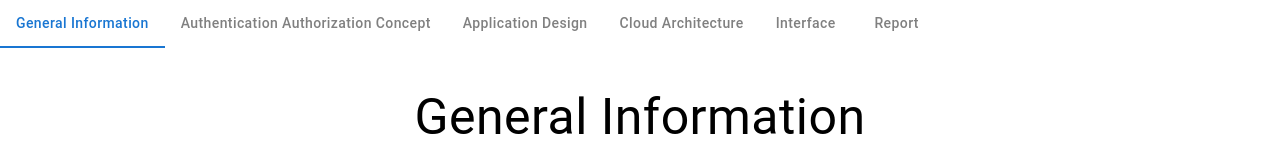
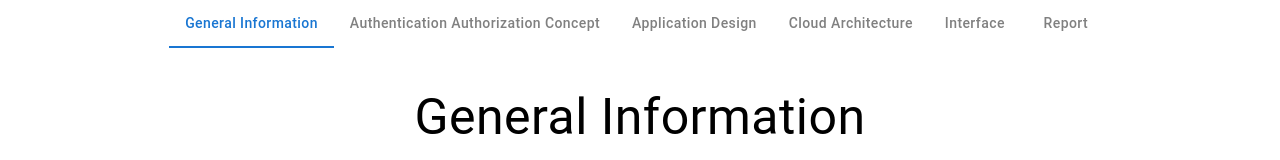
Before and after one commit to duclayan/ai-questionnaire, a React (Create React App) app in the folder frontend/: page /form in a window 1280 px wide. Shown: the top 160 px of the page. Built offline with nearby package versions, Linux system fonts and the light colour scheme; no server answers.

Commit message:
fix mui errors

```diff
--- a/frontend/src/components/forms/StepNavigation/StepNavigation.js
+++ b/frontend/src/components/forms/StepNavigation/StepNavigation.js
@@ -16,7 +16,6 @@ function StepNavigation({ currentStep, handleStepChange }) {
       <Tabs
         value={currentStep}
         onChange={(event, newValue) => handleStepChange(newValue)}
-        variant="scrollable"
         scrollButtons="auto"
         aria-label="form steps"
         centered
```
